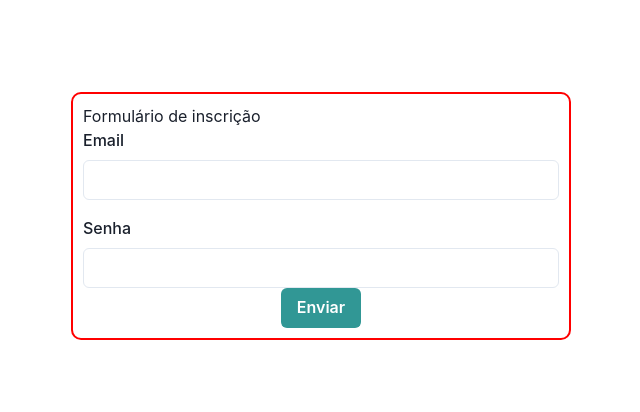
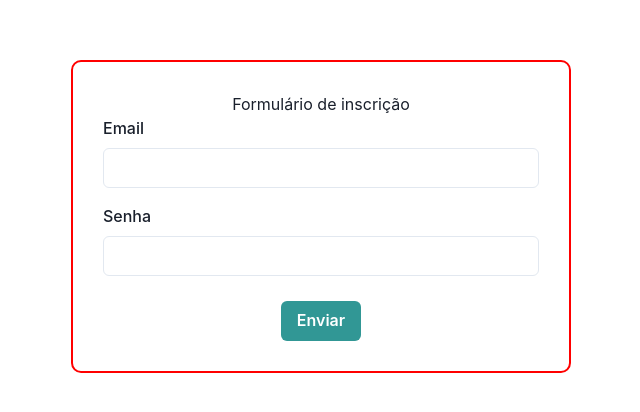
Before and after one commit to gabrielmds222/cypress_showcase, a React (Vite) app: page / in a window 1280 px wide. Shown: the part 184-596 px from the top of the page, without its empty margins (319-959 px from the left). Built offline with nearby package versions, Linux system fonts and the light colour scheme.

Commit message:
fix: Resolve posicionamento dos elementos

```diff
--- a/src/components/Formulario/index.tsx
+++ b/src/components/Formulario/index.tsx
@@ -35,8 +35,8 @@ const Formulario = () => {
       alignItems="center"
       justifyContent="center"
     >
-      <Box border="2px solid red" w="500px" p="10px" rounded={10}>
-        <Text>Formulário de inscrição</Text>
+      <Box border="2px solid red" w="500px" p="30px" rounded={10}>
+        <Text textAlign="center">Formulário de inscrição</Text>
         <form
           onSubmit={handleSubmit}
           style={{ display: "flex", flexDirection: "column", height: "100%" }}
@@ -57,7 +57,7 @@ const Formulario = () => {
               />
             </FormControl>
           </VStack>
-          <Box mt="auto" display="flex" justifyContent="center">
+          <Box mt="25px" display="flex" justifyContent="center">
             <Button colorScheme="teal" type="submit">
               Enviar
             </Button>
```
